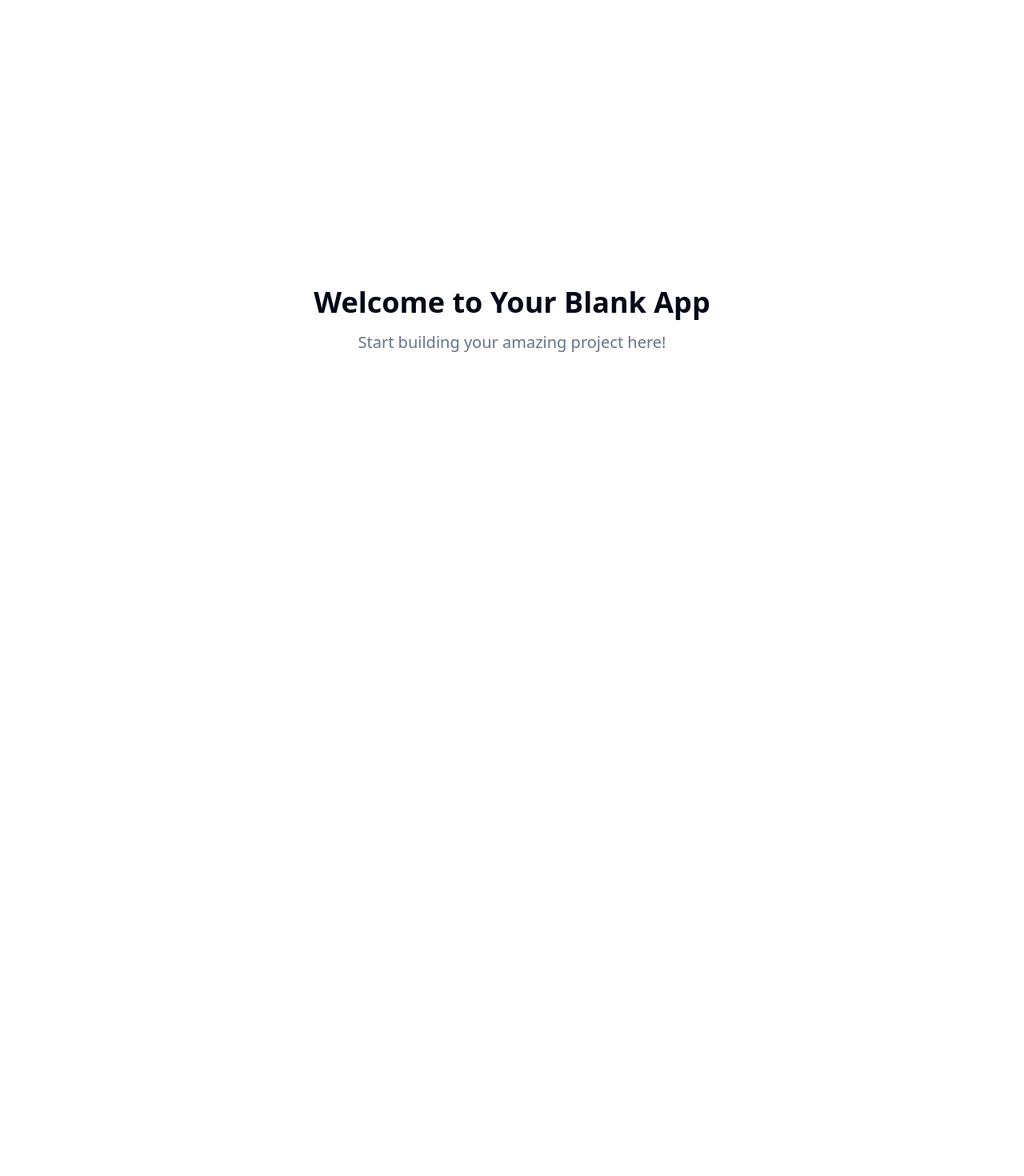
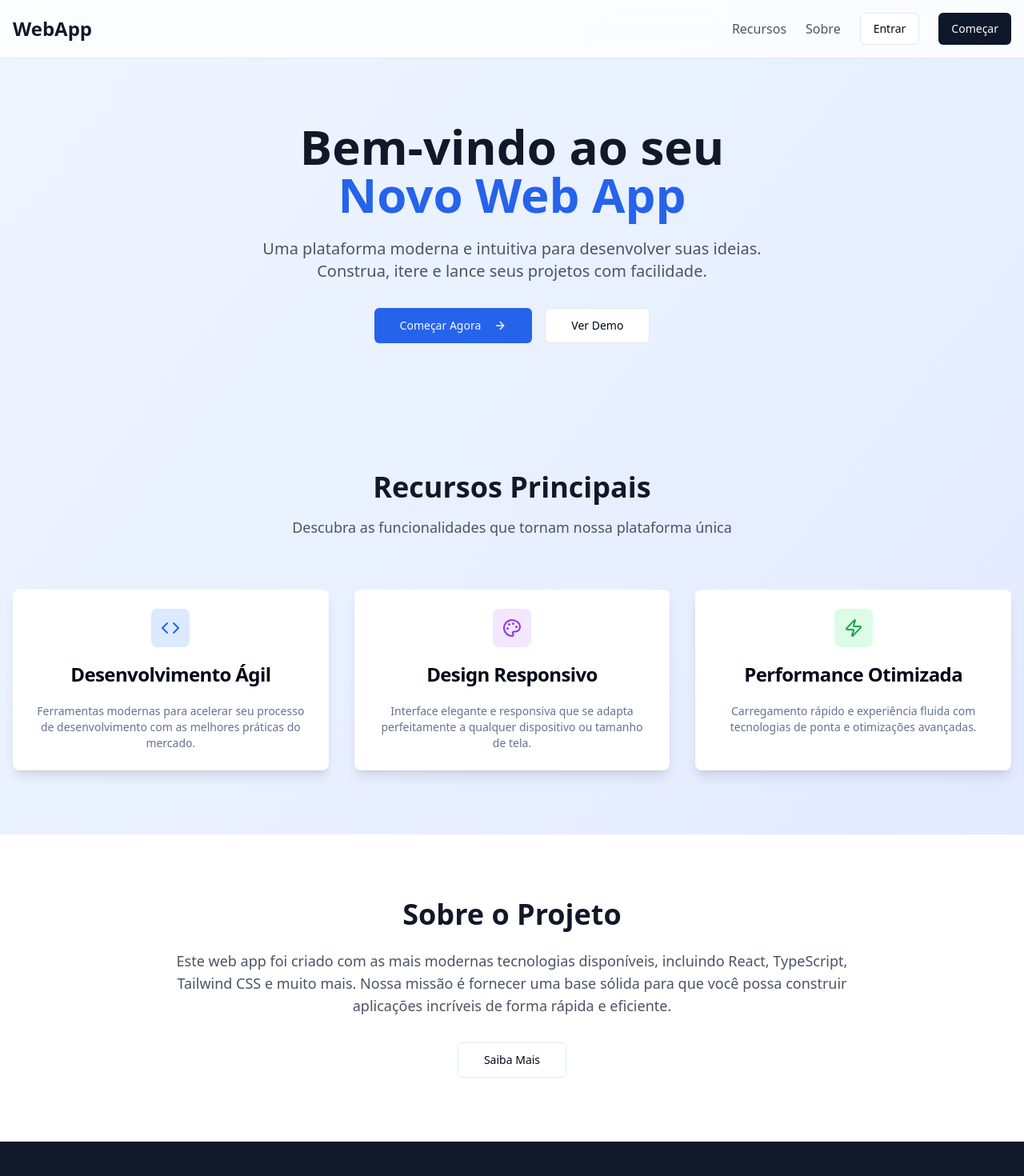
Before and after one commit to bortolettot/sonar-metrics-compass, a React (Vite) app: page / in a window 1280 px wide. Shown: the top 1470 px of the page at 80% size. Before the commit the page ends 800 px from the top, so only its background shows below. Built offline with nearby package versions, Linux system fonts and the light colour scheme.

Commit message:
Start web app project

```diff
--- a/src/pages/Index.tsx
+++ b/src/pages/Index.tsx
@@ -1,12 +1,142 @@
-// Update this page (the content is just a fallback if you fail to update the page)
+
+import { Button } from "@/components/ui/button";
+import { Card, CardContent, CardDescription, CardHeader, CardTitle } from "@/components/ui/card";
+import { ArrowRight, Code, Palette, Zap } from "lucide-react";
 
 const Index = () => {
   return (
-    <div className="min-h-screen flex items-center justify-center bg-background">
-      <div className="text-center">
-        <h1 className="text-4xl font-bold mb-4">Welcome to Your Blank App</h1>
-        <p className="text-xl text-muted-foreground">Start building your amazing project here!</p>
-      </div>
+    <div className="min-h-screen bg-gradient-to-br from-blue-50 to-indigo-100">
+      {/* Navigation */}
+      <nav className="bg-white/80 backdrop-blur-md border-b border-gray-200 sticky top-0 z-50">
+        <div className="container mx-auto px-4 py-4 flex items-center justify-between">
+          <div className="text-2xl font-bold text-gray-900">WebApp</div>
+          <div className="flex items-center space-x-6">
+            <a href="#features" className="text-gray-600 hover:text-gray-900 transition-colors">
+              Recursos
+            </a>
+            <a href="#about" className="text-gray-600 hover:text-gray-900 transition-colors">
+              Sobre
+            </a>
+            <Button variant="outline">Entrar</Button>
+            <Button>Começar</Button>
+          </div>
+        </div>
+      </nav>
+
+      {/* Hero Section */}
+      <section className="container mx-auto px-4 py-20 text-center">
+        <h1 className="text-5xl md:text-6xl font-bold text-gray-900 mb-6">
+          Bem-vindo ao seu
+          <span className="text-blue-600 block">Novo Web App</span>
+        </h1>
+        <p className="text-xl text-gray-600 mb-8 max-w-2xl mx-auto">
+          Uma plataforma moderna e intuitiva para desenvolver suas ideias.
+          Construa, itere e lance seus projetos com facilidade.
+        </p>
+        <div className="flex justify-center gap-4 flex-wrap">
+          <Button size="lg" className="bg-blue-600 hover:bg-blue-700">
+            Começar Agora
+            <ArrowRight className="ml-2 h-4 w-4" />
+          </Button>
+          <Button size="lg" variant="outline">
+            Ver Demo
+          </Button>
+        </div>
+      </section>
+
+      {/* Features Section */}
+      <section id="features" className="container mx-auto px-4 py-20">
+        <div className="text-center mb-16">
+          <h2 className="text-3xl md:text-4xl font-bold text-gray-900 mb-4">
+            Recursos Principais
+          </h2>
+          <p className="text-lg text-gray-600 max-w-2xl mx-auto">
+            Descubra as funcionalidades que tornam nossa plataforma única
+          </p>
+        </div>
+
+        <div className="grid md:grid-cols-3 gap-8">
+          <Card className="border-0 shadow-lg hover:shadow-xl transition-shadow">
+            <CardHeader className="text-center">
+              <div className="w-12 h-12 bg-blue-100 rounded-lg flex items-center justify-center mx-auto mb-4">
+                <Code className="h-6 w-6 text-blue-600" />
+              </div>
+              <CardTitle>Desenvolvimento Ágil</CardTitle>
+            </CardHeader>
+            <CardContent>
+              <CardDescription className="text-center">
+                Ferramentas modernas para acelerar seu processo de desenvolvimento
+                com as melhores práticas do mercado.
+              </CardDescription>
+            </CardContent>
+          </Card>
+
+          <Card className="border-0 shadow-lg hover:shadow-xl transition-shadow">
+            <CardHeader className="text-center">
+              <div className="w-12 h-12 bg-purple-100 rounded-lg flex items-center justify-center mx-auto mb-4">
+                <Palette className="h-6 w-6 text-purple-600" />
+              </div>
+              <CardTitle>Design Responsivo</CardTitle>
+            </CardHeader>
+            <CardContent>
+              <CardDescription className="text-center">
+                Interface elegante e responsiva que se adapta perfeitamente
+                a qualquer dispositivo ou tamanho de tela.
+              </CardDescription>
+            </CardContent>
+          </Card>
+
+          <Card className="border-0 shadow-lg hover:shadow-xl transition-shadow">
+            <CardHeader className="text-center">
+              <div className="w-12 h-12 bg-green-100 rounded-lg flex items-center justify-center mx-auto mb-4">
+                <Zap className="h-6 w-6 text-green-600" />
+              </div>
+              <CardTitle>Performance Otimizada</CardTitle>
+            </CardHeader>
+            <CardContent>
+              <CardDescription className="text-center">
+                Carregamento rápido e experiência fluida com tecnologias
+                de ponta e otimizações avançadas.
+              </CardDescription>
+            </CardContent>
+          </Card>
+        </div>
+      </section>
+
+      {/* About Section */}
+      <section id="about" className="bg-white py-20">
+        <div className="container mx-auto px-4">
+          <div className="max-w-4xl mx-auto text-center">
+            <h2 className="text-3xl md:text-4xl font-bold text-gray-900 mb-6">
+              Sobre o Projeto
+            </h2>
+            <p className="text-lg text-gray-600 mb-8">
+              Este web app foi criado com as mais modernas tecnologias disponíveis,
+              incluindo React, TypeScript, Tailwind CSS e muito mais. Nossa missão
+              é fornecer uma base sólida para que você possa construir aplicações
+              incríveis de forma rápida e eficiente.
+            </p>
+            <Button size="lg" variant="outline">
+              Saiba Mais
+            </Button>
+          </div>
+        </div>
+      </section>
+
+      {/* Footer */}
+      <footer className="bg-gray-900 text-white py-12">
+        <div className="container mx-auto px-4 text-center">
+          <div className="text-2xl font-bold mb-4">WebApp</div>
+          <p className="text-gray-400 mb-6">
+            Construindo o futuro, um projeto por vez.
+          </p>
+          <div className="flex justify-center space-x-6 text-gray-400">
+            <a href="#" className="hover:text-white transition-colors">Privacidade</a>
+            <a href="#" className="hover:text-white transition-colors">Termos</a>
+            <a href="#" className="hover:text-white transition-colors">Contato</a>
+          </div>
+        </div>
+      </footer>
     </div>
   );
 };
```
